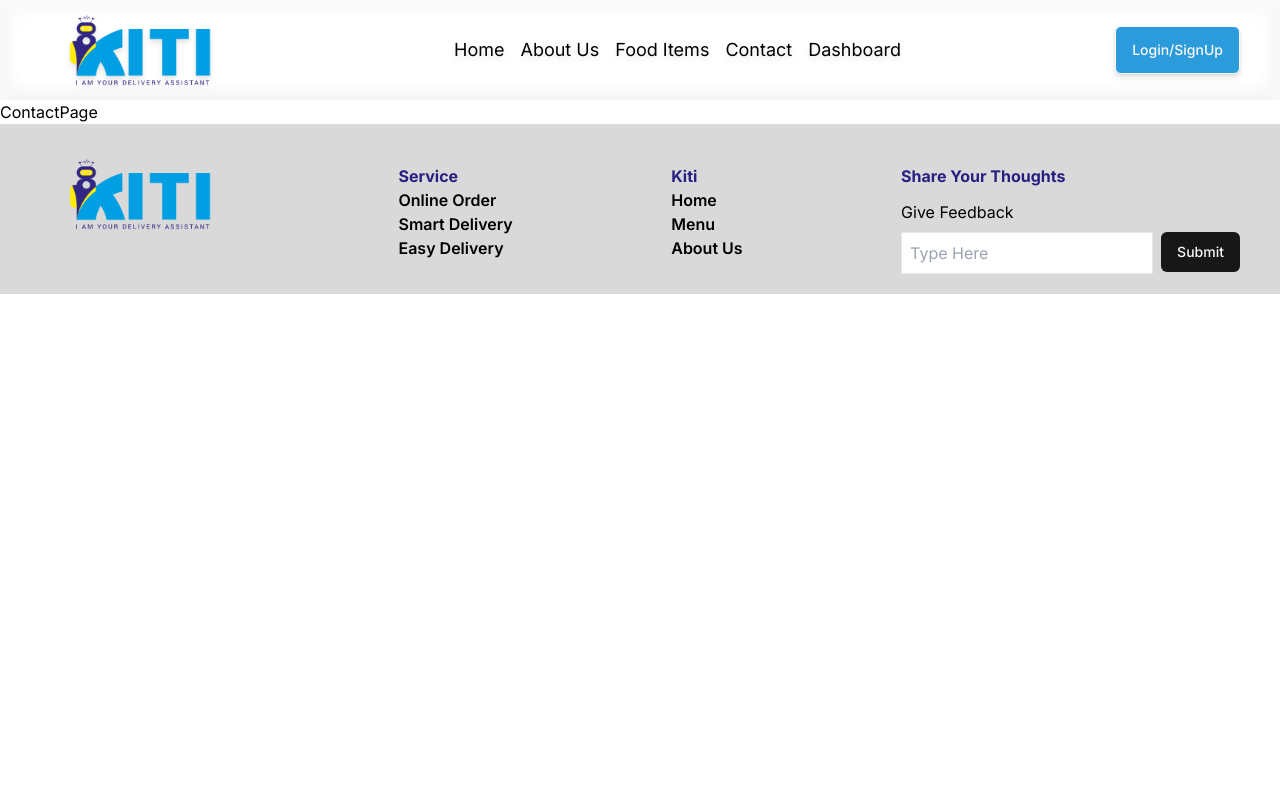
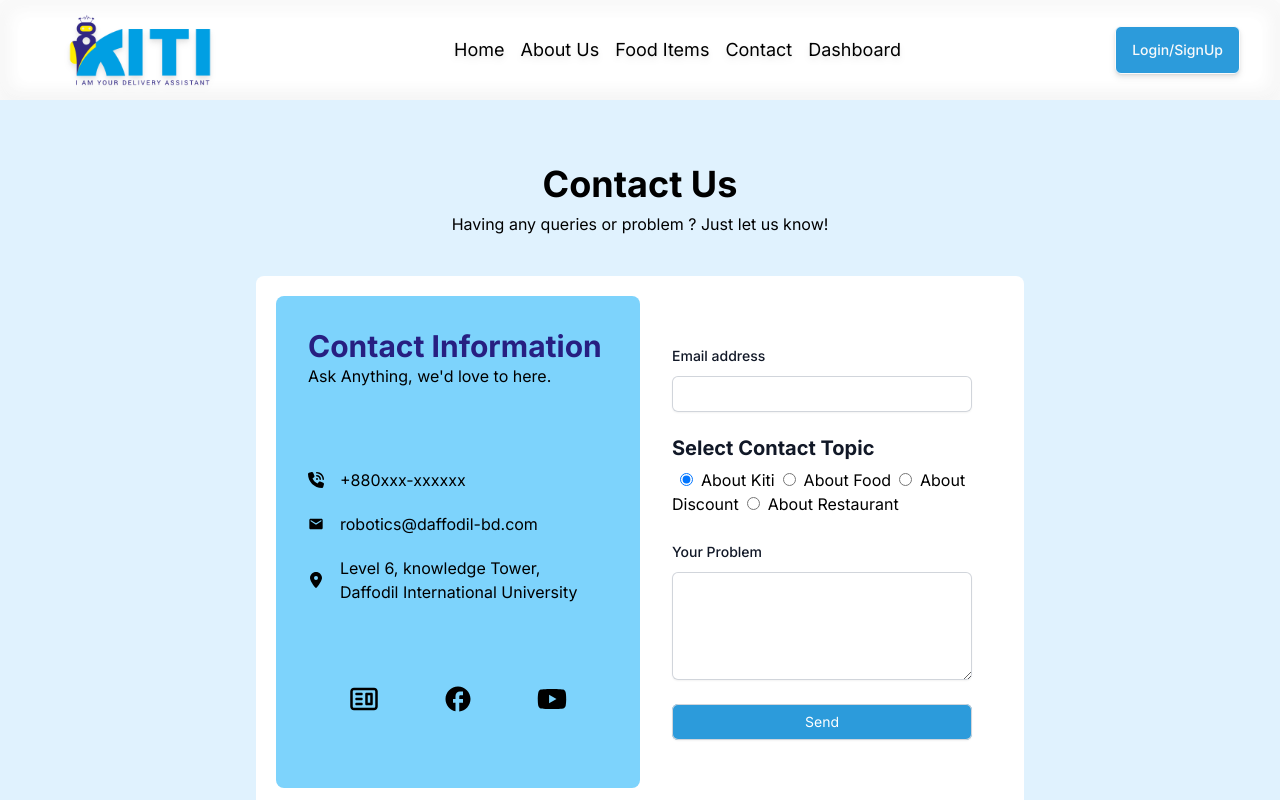
Before and after one commit to nurhossainfarid/kiti-food-delivery-robo, a Next.js app: page /contact in a window 1280 px wide. Shown: the top 800 px of the page. Built offline with nearby package versions, Linux system fonts and the light colour scheme.

Commit message:
update contact page

```diff
--- a/app/(auth)/authpage/page.jsx
+++ b/app/(auth)/authpage/page.jsx
@@ -1,7 +1,7 @@
 import Form from "@/components/shared/Form/Form";
 
 const AuthPage = (props) => {
-  const {login = false, feedback= false, order=false} = props;
+  const {login, feedback, order} = props;
 
   return (
     <div>
--- a/app/(root)/contact/page.jsx
+++ b/app/(root)/contact/page.jsx
@@ -1,9 +1,53 @@
-import React from 'react'
+import Form from "@/components/shared/Form/Form";
+import { CgWebsite } from "react-icons/cg";
+import { FaYoutube } from "react-icons/fa";
+import { FaLocationDot, FaPhoneVolume } from "react-icons/fa6";
+import { MdEmail, MdOutlineFacebook } from "react-icons/md";
 
 const ContactPage = () => {
   return (
-    <div>ContactPage</div>
-  )
-}
+    <div className="bg-sky-100 p-16">
+      <section className="text-center">
+        <h1 className="text-4xl font-bold mb-2">Contact Us</h1>
+        <p>Having any queries or problem ? Just let us know!</p>
+      </section>
+      <section className="bg-white w-2/3 flex items- mx-auto p-5 mt-10 rounded-lg">
+        <div className="flex flex-col gap-20 bg-sky-300 p-8 rounded-lg w-1/2">
+          <div>
+            <h1 className="text-3xl font-bold text-deep_blue">Contact Information</h1>
+            <p>Ask Anything, we'd love to here.</p>
+          </div>
+          <div>
+            <ul className="flex gap-5 flex-col">
+              <li className="flex gap-4 items-center">
+                <FaPhoneVolume />
+                <span>+880xxx-xxxxxx</span>
+              </li>
+              <li className="flex gap-4 items-center">
+                <MdEmail />
+                <span>robotics@daffodil-bd.com</span>
+              </li>
+              <li className="flex gap-4 items-center">
+                <FaLocationDot />
+                <span>
+                  Level 6, knowledge Tower, <br /> Daffodil International
+                  University
+                </span>
+              </li>
+            </ul>
+          </div>
+          <div className="flex gap-16 justify-center items-center text-3xl">
+            <CgWebsite />
+            <MdOutlineFacebook />
+            <FaYoutube />
+          </div>
+        </div>
+        <div className="w-1/2 -mt-20">
+          <Form feedback={true} />
+        </div>
+      </section>
+    </div>
+  );
+};
 
 export default ContactPage;
--- a/components/shared/Form/Form.jsx
+++ b/components/shared/Form/Form.jsx
@@ -1,46 +1,51 @@
+"use client";
+
 import { useForm } from "react-hook-form";
-import { FeedbackForm } from "./FeedbackForm";
 
 const Form = (props) => {
-  const { login, feedback, order } = props;
+  const { login = false, feedback = false, order = false } = props;
   const {
     register,
     handleSubmit,
     formState: { errors },
   } = useForm();
 
-  console.log(errors);
   const onSubmit = (data) => {
-    if(login) {
-      console.log('loginData', data)
+    if (login) {
+      console.log("loginData", data);
+    } else if (feedback) {
+      console.log("feedbackData", data);
+    } else if (order) {
+      console.log("orderData", data);
     } else {
-      console.log('registrationdata', data)
+      console.log("registrationdata", data);
     }
-
-  }
-
+  };
 
   return (
-    <div  >
+    <div>
       <div className="flex min-h-full flex-1 flex-col justify-center px-6 py-12 lg:px-8">
         <div className="sm:mx-auto sm:w-full sm:max-w-sm">
-          <img
-            className="mx-auto h-10 w-auto"
-            src="https://tailwindui.com/img/logos/mark.svg?color=indigo&shade=600"
-            alt="Your Company"
-          />
           <h2 className="mt-10 text-center text-2xl font-bold leading-9 tracking-tight text-gray-900">
-            Sign in to your account
+            {login
+              ? "Login to your account"
+              : feedback
+              ? ""
+              : "Registration to your account"}
           </h2>
         </div>
 
         <div className="mt-10 sm:mx-auto sm:w-full sm:max-w-sm">
           <form className="space-y-6" onSubmit={handleSubmit(onSubmit)}>
             {/* Registration section */}
-            {!login && <>
+            {!login && !feedback && (
+              <>
                 {/* First Name Section */}
                 <div>
-                <label htmlFor="firstName" className="block text-sm font-medium leading-6 text-gray-900">
+                  <label
+                    htmlFor="firstName"
+                    className="block text-sm font-medium leading-6 text-gray-900"
+                  >
                     First Name
                   </label>
                   <div className="mt-2">
@@ -57,7 +62,10 @@ const Form = (props) => {
                 </div>
                 {/* Last Name section */}
                 <div>
-                <label htmlFor="lastName" className="block text-sm font-medium leading-6 text-gray-900">
+                  <label
+                    htmlFor="lastName"
+                    className="block text-sm font-medium leading-6 text-gray-900"
+                  >
                     Last Name
                   </label>
                   <div className="mt-2">
@@ -70,12 +78,14 @@ const Form = (props) => {
                       {...register("lastName", { required: true })}
                       className="block w-full rounded-md border-0 py-1.5 text-gray-900 shadow-sm ring-1 ring-inset ring-gray-300 placeholder:text-gray-400 focus:ring-2 focus:ring-inset focus:ring-indigo-600 sm:text-sm sm:leading-6"
                     />
-
                   </div>
                 </div>
                 {/* Email section */}
                 <div>
-                <label htmlFor="email" className="block text-sm font-medium leading-6 text-gray-900">
+                  <label
+                    htmlFor="email"
+                    className="block text-sm font-medium leading-6 text-gray-900"
+                  >
                     Email address
                   </label>
                   <div className="mt-2">
@@ -88,7 +98,6 @@ const Form = (props) => {
                       {...register("email", { required: true })}
                       className="block w-full rounded-md border-0 py-1.5 text-gray-900 shadow-sm ring-1 ring-inset ring-gray-300 placeholder:text-gray-400 focus:ring-2 focus:ring-inset focus:ring-indigo-600 sm:text-sm sm:leading-6"
                     />
-
                   </div>
                 </div>
                 {/* Email section end */}
@@ -96,11 +105,17 @@ const Form = (props) => {
                 <div>
                   <div>
                     <div className="flex items-center justify-between">
-                  <label htmlFor="password" className="block text-sm font-medium leading-6 text-gray-900">
+                      <label
+                        htmlFor="password"
+                        className="block text-sm font-medium leading-6 text-gray-900"
+                      >
                         Password
                       </label>
                       <div className="text-sm">
-                    <a href="#" className="font-semibold text-indigo-600 hover:text-indigo-500">
+                        <a
+                          href="#"
+                          className="font-semibold text-indigo-600 hover:text-indigo-500"
+                        >
                           Forgot password?
                         </a>
                       </div>
@@ -114,27 +129,20 @@ const Form = (props) => {
                         {...register("password", { required: true })}
                         className="block w-full rounded-md border-0 py-1.5 text-gray-900 shadow-sm ring-1 ring-inset ring-gray-300 placeholder:text-gray-400 focus:ring-2 focus:ring-inset focus:ring-indigo-600 sm:text-sm sm:leading-6"
                       />
-
                     </div>
                   </div>
-                {/* Registration Button */}
-                <div>
-                    <button
-                      type="submit"
-                      placeholder="Login"
-                      className="flex w-full justify-center rounded-md bg-indigo-600 px-3 py-1.5 text-sm font-semibold leading-6 text-white shadow-sm hover:bg-indigo-500 focus-visible:outline focus-visible:outline-2 focus-visible:outline-offset-2 focus-visible:outline-indigo-600"
-                    >
-                      Registration
-                    </button>
                 </div>
-
-              </div>
-            </>}
+              </>
+            )}
             {/* Login section */}
-            {login && <>
+            {login && (
+              <>
                 {/* Email section */}
                 <div>
-                <label htmlFor="email" className="block text-sm font-medium leading-6 text-gray-900">
+                  <label
+                    htmlFor="email"
+                    className="block text-sm font-medium leading-6 text-gray-900"
+                  >
                     Email address
                   </label>
                   <div className="mt-2">
@@ -147,18 +155,23 @@ const Form = (props) => {
                       {...register("email", { required: true })}
                       className="block w-full rounded-md border-0 py-1.5 text-gray-900 shadow-sm ring-1 ring-inset ring-gray-300 placeholder:text-gray-400 focus:ring-2 focus:ring-inset focus:ring-indigo-600 sm:text-sm sm:leading-6"
                     />
-
                   </div>
                 </div>
                 {/* Email section end */}
                 {/* password section */}
                 <div>
                   <div className="flex items-center justify-between">
-                  <label htmlFor="password" className="block text-sm font-medium leading-6 text-gray-900">
+                    <label
+                      htmlFor="password"
+                      className="block text-sm font-medium leading-6 text-gray-900"
+                    >
                       Password
                     </label>
                     <div className="text-sm">
-                    <a href="#" className="font-semibold text-indigo-600 hover:text-indigo-500">
+                      <a
+                        href="#"
+                        className="font-semibold text-indigo-600 hover:text-indigo-500"
+                      >
                         Forgot password?
                       </a>
                     </div>
@@ -172,24 +185,105 @@ const Form = (props) => {
                       {...register("password", { required: true })}
                       className="block w-full rounded-md border-0 py-1.5 text-gray-900 shadow-sm ring-1 ring-inset ring-gray-300 placeholder:text-gray-400 focus:ring-2 focus:ring-inset focus:ring-indigo-600 sm:text-sm sm:leading-6"
                     />
-
                   </div>
                 </div>
-
+              </>
+            )}
+            {feedback && (
+              <>
+                {/* Email section */}
+                <div>
+                  <label
+                    htmlFor="email"
+                    className="block text-sm font-medium leading-6 text-gray-900"
+                  >
+                    Email address
+                  </label>
+                  <div className="mt-2">
+                    <input
+                      id="email"
+                      name="email"
+                      type="email"
+                      autoComplete="email"
+                      required
+                      {...register("email", { required: true })}
+                      className="block w-full rounded-md border-0 py-1.5 text-gray-900 shadow-sm ring-1 ring-inset ring-gray-300 placeholder:text-gray-400 focus:ring-2 focus:ring-inset focus:ring-indigo-600 sm:text-sm sm:leading-6"
+                    />
+                  </div>
+                </div>
+                {/* Select Problem section */}
+                <div>
+                  <label
+                    htmlFor="topic"
+                    className="block text-xl font-bold leading-6 text-gray-900"
+                  >
+                    Select Contact Topic
+                  </label>
+                  <div className="mt-2">
+                    <input
+                      type="radio"
+                      name="topic"
+                      id="topic"
+                      checked
+                      className="mx-2"
+                    />
+                    About Kiti
+                    <input
+                      type="radio"
+                      name="topic"
+                      id="topic"
+                      className="mx-2"
+                    />
+                    About Food
+                    <input
+                      type="radio"
+                      name="topic"
+                      id="topic"
+                      className="mx-2"
+                    />
+                    About Discount
+                    <input
+                      type="radio"
+                      name="topic"
+                      id="topic"
+                      className="mx-2"
+                    />
+                    About Restaurant
+                  </div>
+                </div>
+                {/* Comment section */}
+                <div>
+                  <label
+                    htmlFor="comment"
+                    className="block text-sm font-medium leading-6 text-gray-900"
+                  >
+                    Your Problem
+                  </label>
+                  <div className="mt-2">
+                    <textarea
+                      id="comment"
+                      name="comment"
+                      type="text"
+                      rows={4}
+                      autoComplete="comment"
+                      required
+                      {...register("comment", { required: true })}
+                      className="block w-full rounded-md border-0 py-1.5 text-gray-900 shadow-sm ring-1 ring-inset ring-gray-300 placeholder:text-gray-400 focus:ring-2 focus:ring-inset focus:ring-indigo-600 sm:text-sm sm:leading-6"
+                    />
+                  </div>
+                </div>
+              </>
+            )}
             <div>
               <button
                 type="submit"
                 placeholder="Login"
                 className=" bg-primary block w-full rounded-md border-0 py-1.5 text-white shadow-sm ring-1 ring-inset ring-gray-300 placeholder:text-gray-400 focus:ring-2 focus:ring-inset focus:ring-indigo-600 sm:text-sm sm:leading-6"
               >
-                  Login
+                {login ? "Login" : feedback ? "Send" : "Register"}
               </button>
             </div>
-            </>}
-            {feedback && <FeedbackForm />}
           </form>
-
-
         </div>
       </div>
     </div>
```
Lines whose indentation alone changed are shown as unchanged.
